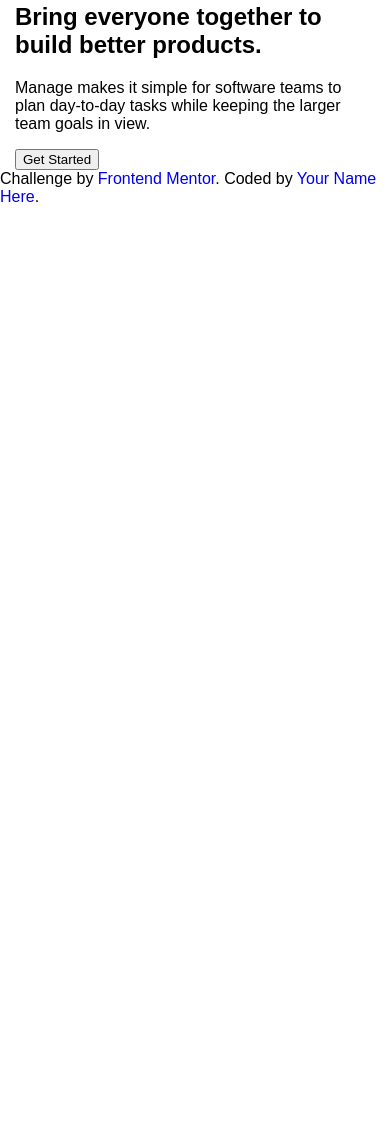
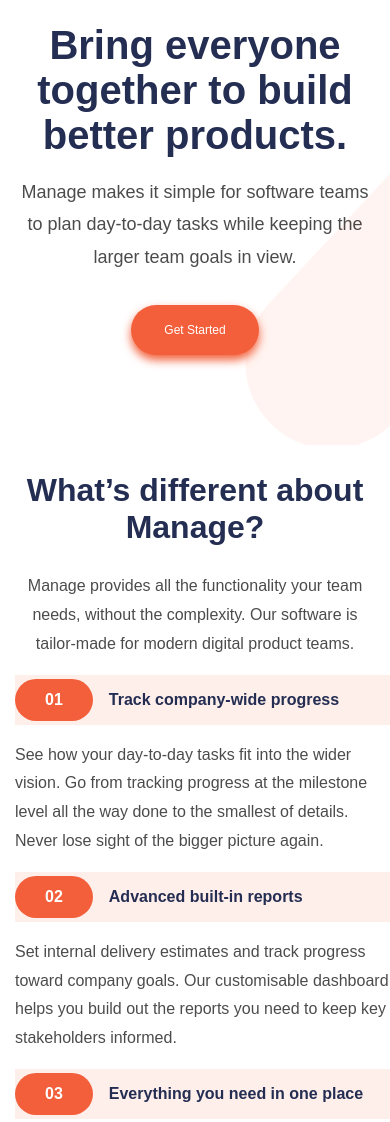
Before and after one commit to moaoa/manage-landing-page, a plain HTML site: page index.html in a window 390 px wide. Shown: the part 410-1532 px from the top of the page. Before the commit the page ends 844 px from the top, so only its background shows below. Drawn offline with Linux system fonts and the light colour scheme; a web font is replaced by a local one.

Commit message:
completed features section on mobile

```diff
--- a/index.html
+++ b/index.html
@@ -59,6 +59,7 @@
       />
     </svg>
     <section class="hero container container--px">
+      <div class="hero__content">
         <div class="hero__charts">
           <svg width="100%" height="80%" viewBox="0 0 600 525">
             <defs>
@@ -70,7 +71,11 @@
                 y="-10.6%"
                 filterUnits="objectBoundingBox"
               >
-              <feOffset dy="10" in="SourceAlpha" result="shadowOffsetOuter1" />
+                <feOffset
+                  dy="10"
+                  in="SourceAlpha"
+                  result="shadowOffsetOuter1"
+                />
                 <feGaussianBlur
                   in="shadowOffsetOuter1"
                   result="shadowBlurOuter1"
@@ -89,7 +94,11 @@
                 y="-10.6%"
                 filterUnits="objectBoundingBox"
               >
-              <feOffset dy="10" in="SourceAlpha" result="shadowOffsetOuter1" />
+                <feOffset
+                  dy="10"
+                  in="SourceAlpha"
+                  result="shadowOffsetOuter1"
+                />
                 <feGaussianBlur
                   in="shadowOffsetOuter1"
                   result="shadowBlurOuter1"
@@ -108,7 +117,11 @@
                 y="-10.6%"
                 filterUnits="objectBoundingBox"
               >
-              <feOffset dy="10" in="SourceAlpha" result="shadowOffsetOuter1" />
+                <feOffset
+                  dy="10"
+                  in="SourceAlpha"
+                  result="shadowOffsetOuter1"
+                />
                 <feGaussianBlur
                   in="shadowOffsetOuter1"
                   result="shadowBlurOuter1"
@@ -245,7 +258,12 @@
                   />
                 </g>
                 <g transform="translate(16.208 16.207)">
-                <rect width="227.584" height="108.046" fill="#FAFAFA" rx="4" />
+                  <rect
+                    width="227.584"
+                    height="108.046"
+                    fill="#FAFAFA"
+                    rx="4"
+                  />
                   <path
                     fill="#343A40"
                     fill-rule="nonzero"
@@ -258,24 +276,80 @@
         </div>
         <h1>Bring everyone together to build better products.</h1>
         <p>
-        Manage makes it simple for software teams to plan day-to-day tasks while
-        keeping the larger team goals in view.
+          Manage makes it simple for software teams to plan day-to-day tasks
+          while keeping the larger team goals in view.
         </p>
         <button class="btn">Get Started</button>
+      </div>
+      <svg
+        class="finger-shap"
+        width="366.742"
+        height="373.158"
+        viewBox="-200 40 266.742 273.158"
+      >
+        <rect
+          id="Rectangle_1"
+          data-name="Rectangle 1"
+          width="126"
+          height="350"
+          rx="63"
+          transform="translate(174.592) rotate(43)"
+          fill="#fff0eb"
+          opacity="0.71"
+          ;
+        />
+      </svg>
     </section>
-    <div class="container container--px"></div>
-    <!-- Get Started What’s different about Manage? Manage provides all the
-    functionality your team needs, without the complexity. Our software is
-    tailor-made for modern digital product teams. 01 Track company-wide progress
-    See how your day-to-day tasks fit into the wider vision. Go from tracking
-    progress at the milestone level all the way done to the smallest of details.
-    Never lose sight of the bigger picture again. 02 Advanced built-in reports
-    Set internal delivery estimates and track progress toward company goals. Our
-    customisable dashboard helps you build out the reports you need to keep key
-    stakeholders informed. 03 Everything you need in one place Stop jumping from
-    one service to another to communicate, store files, track tasks and share
-    documents. Manage offers an all-in-one team productivity solution. What
-    they’ve said Anisha Li “Manage has supercharged our team’s workflow. The
+    <section class="features container container--pl">
+      <div class="features__intro">
+        <h2>What’s different about Manage?</h2>
+        <p>
+          Manage provides all the functionality your team needs, without the
+          complexity. Our software is tailor-made for modern digital product
+          teams.
+        </p>
+      </div>
+      <div class="features__boxes">
+        <div class="box">
+          <div class="box__heading">
+            <span class="badge">01</span>
+            <h3>Track company-wide progress</h3>
+          </div>
+          <p>
+            See how your day-to-day tasks fit into the wider vision. Go from
+            tracking progress at the milestone level all the way done to the
+            smallest of details. Never lose sight of the bigger picture again.
+          </p>
+        </div>
+        <div class="box">
+          <div class="box__heading">
+            <span class="badge">02</span>
+            <h3>Advanced built-in reports</h3>
+          </div>
+          <p>
+            Set internal delivery estimates and track progress toward company
+            goals. Our customisable dashboard helps you build out the reports
+            you need to keep key stakeholders informed.
+          </p>
+        </div>
+        <div class="box">
+          <div class="box__heading">
+            <span class="badge">03</span>
+            <h3>Everything you need in one place</h3>
+          </div>
+          <p>
+            Stop jumping from one service to another to communicate, store
+            files, track tasks and share documents. Manage offers an all-in-one
+            team productivity solution.
+          </p>
+        </div>
+      </div>
+    </section>
+    <section class="testimonials">
+      <h2>What they’ve said</h2>
+    </section>
+    <!--
+      Anisha Li “Manage has supercharged our team’s workflow. The
     ability to maintain visibility on larger milestones at all times keeps
     everyone motivated.” Ali Bravo “We have been able to cancel so many other
     subscriptions since using Manage. There is no more cross-channel confusion
--- /dev/null
+++ b/scss/_features.scss
@@ -0,0 +1,16 @@
+.features {
+  padding-bottom: 70px;
+  &__intro {
+    text-align: center;
+    padding-right: 15px;
+  }
+  &__boxes {
+    .box {
+      &__heading {
+        display: flex;
+        align-items: center;
+        background-color: $VeryPaleRed;
+      }
+    }
+  }
+}
--- a/scss/_global.scss
+++ b/scss/_global.scss
@@ -29,6 +29,22 @@ ul {
 a {
   text-decoration: none;
 }
+h1,
+h2,
+h3 {
+  color: $DarkBlue;
+}
+h2 {
+  font-size: 32px;
+}
+h3 {
+  font-size: 1rem;
+}
+p {
+  color: #000;
+  opacity: 0.7;
+  line-height: 1.8;
+}
 
 // utils
 .container {
@@ -38,12 +54,33 @@ a {
     padding-left: 15px;
     padding-right: 15px;
   }
+  &.container--pl {
+    padding-left: 15px;
+  }
 }
-// after and before
-// body::after {
-//   content: "";
-//   position: fixed;
-//   top: 0;
-//   right: 0;
 
-// }
+.btn {
+  padding: 18px 33px;
+  background-color: $BrightRed;
+  border: none;
+  border-radius: 25px;
+  color: #fff;
+  font-size: 12px;
+  font-weight: 500;
+  box-shadow: $BrightRed 0 5px 10px;
+  transition: all 300ms ease-in-out;
+  cursor: pointer;
+  &:hover {
+    box-shadow: $BrightRed 0 10px 20px;
+    transform: translateY(-2px);
+  }
+}
+.badge {
+  background-color: $BrightRed;
+  color: #fff;
+  font-size: 1rem;
+  padding: 12px 30px;
+  border-radius: 32px;
+  font-weight: 700;
+  margin-right: 1rem;
+}
--- a/scss/_hero.scss
+++ b/scss/_hero.scss
@@ -1,7 +1,27 @@
 .hero {
   position: relative;
-  z-index: 3;
+  z-index: 2;
+  text-align: center;
+  padding-bottom: 90px;
+  &__content {
+    position: relative;
+    z-index: 2;
+  }
   &__charts {
-    background-image: url("../images/illustration-intro.svg");
+  }
+  h1 {
+    font-size: 40px;
+    color: $DarkBlue;
+    margin-top: 40px;
+    margin-bottom: 1rem;
+  }
+  p {
+    font-size: 18px;
+    line-height: 1.8;
+    margin-bottom: 2rem;
+  }
+  .finger-shap {
+    top: unset;
+    bottom: 0;
   }
 }
--- a/scss/style.scss
+++ b/scss/style.scss
@@ -2,3 +2,4 @@
 @import "global";
 @import "header";
 @import "hero";
+@import "features";
```
Also changed, not shown: scss/style.css, 1 other file. Lines whose indentation alone changed are shown as unchanged.
